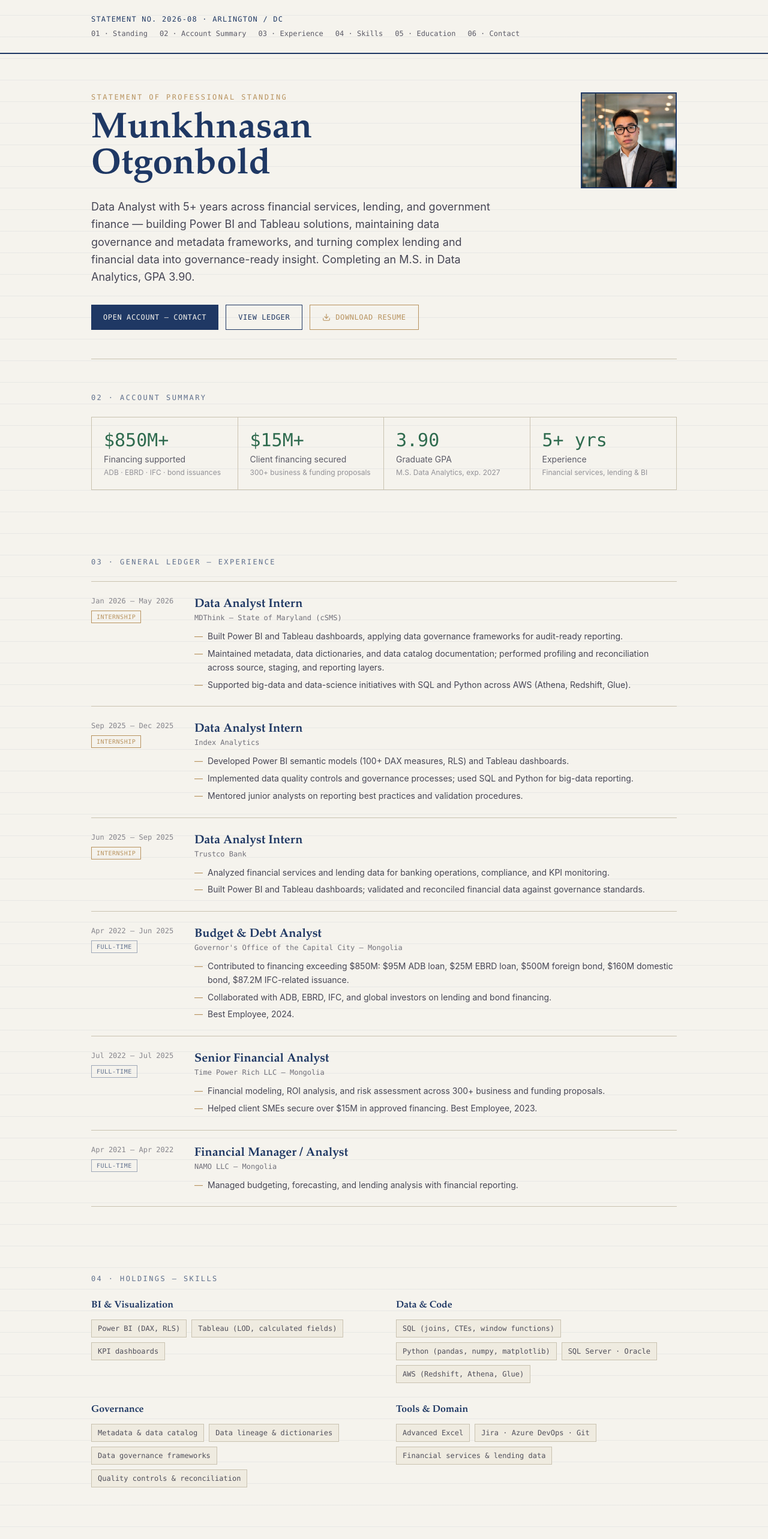
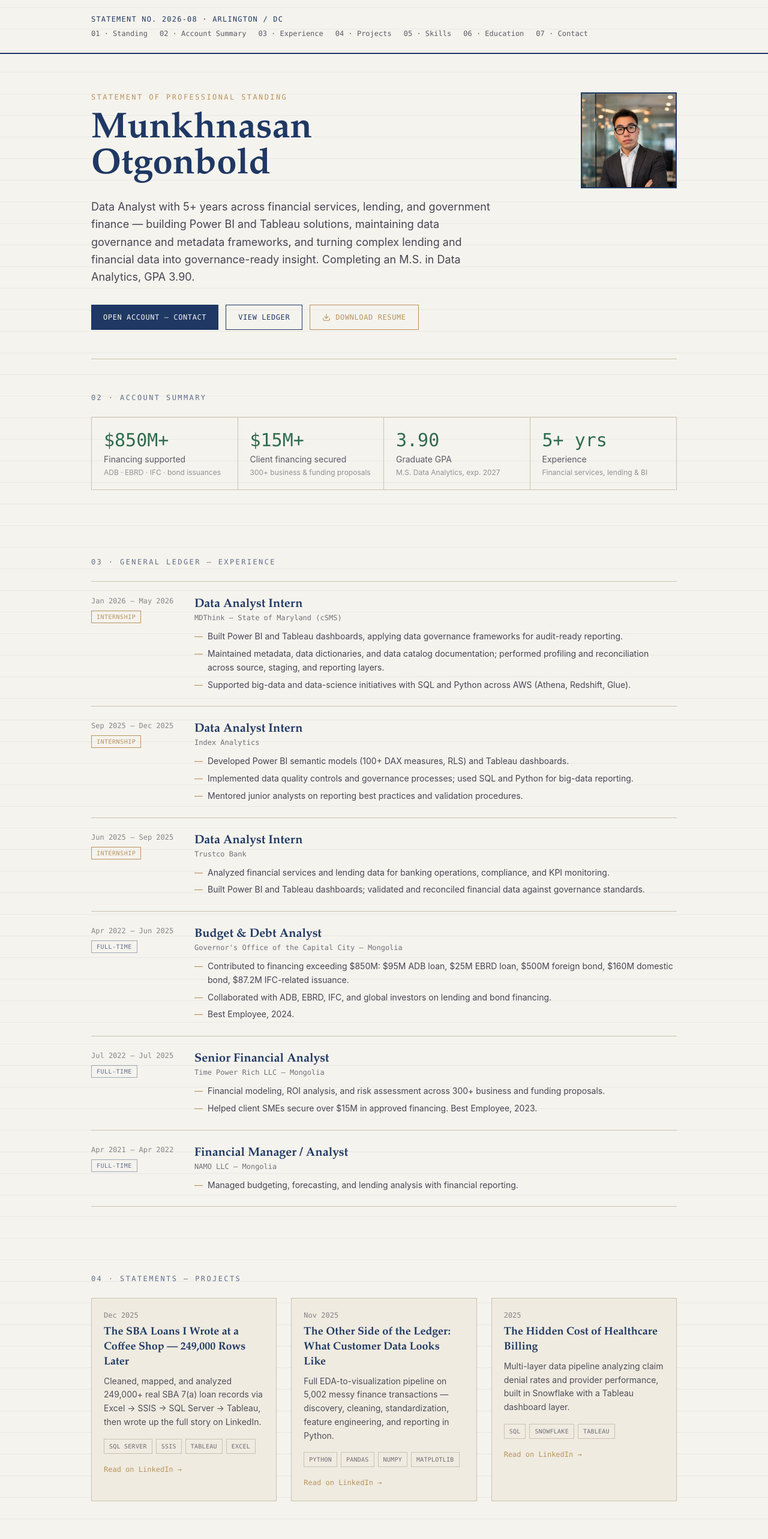
Before and after one commit to MUNKHNASANOTGONBOLD/Munkhnasan-portfolio, a Next.js app: page / in a window 1280 px wide. Shown: the top 2566 px of the page at 60% size. Built offline with nearby package versions, Linux system fonts and the light colour scheme.

Commit message:
Add Projects section with SBA, finance data, and healthcare billing writeups

```diff
--- a/app/page.tsx
+++ b/app/page.tsx
@@ -2,9 +2,10 @@ const NAV = [
   { href: "#standing", label: "01 · Standing" },
   { href: "#account", label: "02 · Account Summary" },
   { href: "#ledger", label: "03 · Experience" },
-  { href: "#holdings", label: "04 · Skills" },
-  { href: "#instruments", label: "05 · Education" },
-  { href: "#contact", label: "06 · Contact" },
+  { href: "#projects", label: "04 · Projects" },
+  { href: "#holdings", label: "05 · Skills" },
+  { href: "#instruments", label: "06 · Education" },
+  { href: "#contact", label: "07 · Contact" },
 ];
 
 const METRICS = [
@@ -84,6 +85,41 @@ const LEDGER: LedgerEntry[] = [
     lines: [
       "Managed budgeting, forecasting, and lending analysis with financial reporting.",
     ],
+  },
+];
+
+type ProjectEntry = {
+  period: string;
+  title: string;
+  blurb: string;
+  tags: string[];
+  href: string;
+};
+
+const PROJECTS: ProjectEntry[] = [
+  {
+    period: "Dec 2025",
+    title: "The SBA Loans I Wrote at a Coffee Shop — 249,000 Rows Later",
+    blurb:
+      "Cleaned, mapped, and analyzed 249,000+ real SBA 7(a) loan records via Excel → SSIS → SQL Server → Tableau, then wrote up the full story on LinkedIn.",
+    tags: ["SQL Server", "SSIS", "Tableau", "Excel"],
+    href: "https://www.linkedin.com/pulse/sba-loans-i-wrote-coffee-shop-ended-249000-rows-munkhnasan-otgonbold-yg8te/",
+  },
+  {
+    period: "Nov 2025",
+    title: "The Other Side of the Ledger: What Customer Data Looks Like",
+    blurb:
+      "Full EDA-to-visualization pipeline on 5,002 messy finance transactions — discovery, cleaning, standardization, feature engineering, and reporting in Python.",
+    tags: ["Python", "pandas", "NumPy", "Matplotlib"],
+    href: "https://www.linkedin.com/pulse/other-side-ledger-what-customer-data-looks-like-munkhnasan-otgonbold-1kste/",
+  },
+  {
+    period: "2025",
+    title: "The Hidden Cost of Healthcare Billing",
+    blurb:
+      "Multi-layer data pipeline analyzing claim denial rates and provider performance, built in Snowflake with a Tableau dashboard layer.",
+    tags: ["SQL", "Snowflake", "Tableau"],
+    href: "https://www.linkedin.com/feed/update/urn:li:activity:7491556304545697794/",
   },
 ];
 
@@ -268,10 +304,47 @@ export default function Home() {
         </div>
       </section>
 
+      {/* Projects */}
+      <section id="projects" className="mx-auto max-w-5xl px-6 py-14">
+        <p className="font-mono text-xs uppercase tracking-[0.2em] text-navy/70 mb-6">
+          04 · Statements — Projects
+        </p>
+        <div className="grid sm:grid-cols-3 gap-6">
+          {PROJECTS.map((p) => (
+            <a
+              key={p.title}
+              href={p.href}
+              target="_blank"
+              rel="noopener noreferrer"
+              className="group block border border-rule p-5 bg-paper2 hover:border-navy transition-colors"
+            >
+              <div className="font-mono text-xs text-ink/50 tabular mb-2">{p.period}</div>
+              <h3 className="font-serif text-lg text-navy font-semibold leading-snug mb-2 group-hover:underline">
+                {p.title}
+              </h3>
+              <p className="text-sm text-ink/75 leading-relaxed mb-4">{p.blurb}</p>
+              <div className="flex flex-wrap gap-1.5 mb-3">
+                {p.tags.map((t) => (
+                  <span
+                    key={t}
+                    className="font-mono text-[10px] uppercase tracking-wide px-2 py-1 border border-rule text-ink/60"
+                  >
+                    {t}
+                  </span>
+                ))}
+              </div>
+              <span className="font-mono text-xs text-gold group-hover:underline">
+                Read on LinkedIn →
+              </span>
+            </a>
+          ))}
+        </div>
+      </section>
+
       {/* Holdings — skills */}
       <section id="holdings" className="mx-auto max-w-5xl px-6 py-14">
         <p className="font-mono text-xs uppercase tracking-[0.2em] text-navy/70 mb-6">
-          04 · Holdings — Skills
+          05 · Holdings — Skills
         </p>
         <div className="grid sm:grid-cols-2 gap-x-10 gap-y-8">
           {SKILLS.map((s) => (
@@ -295,7 +368,7 @@ export default function Home() {
       {/* Instruments — education & certifications */}
       <section id="instruments" className="mx-auto max-w-5xl px-6 py-14">
         <p className="font-mono text-xs uppercase tracking-[0.2em] text-navy/70 mb-6">
-          05 · Instruments — Education &amp; Certifications
+          06 · Instruments — Education &amp; Certifications
         </p>
         <div className="grid sm:grid-cols-2 gap-10">
           <div>
@@ -331,7 +404,7 @@ export default function Home() {
       {/* Contact / footer */}
       <section id="contact" className="mx-auto max-w-5xl px-6 py-16">
         <p className="font-mono text-xs uppercase tracking-[0.2em] text-navy/70 mb-6">
-          06 · Contact
+          07 · Contact
         </p>
         <div className="grid sm:grid-cols-[1fr_auto] items-end gap-8">
           <div>
```
